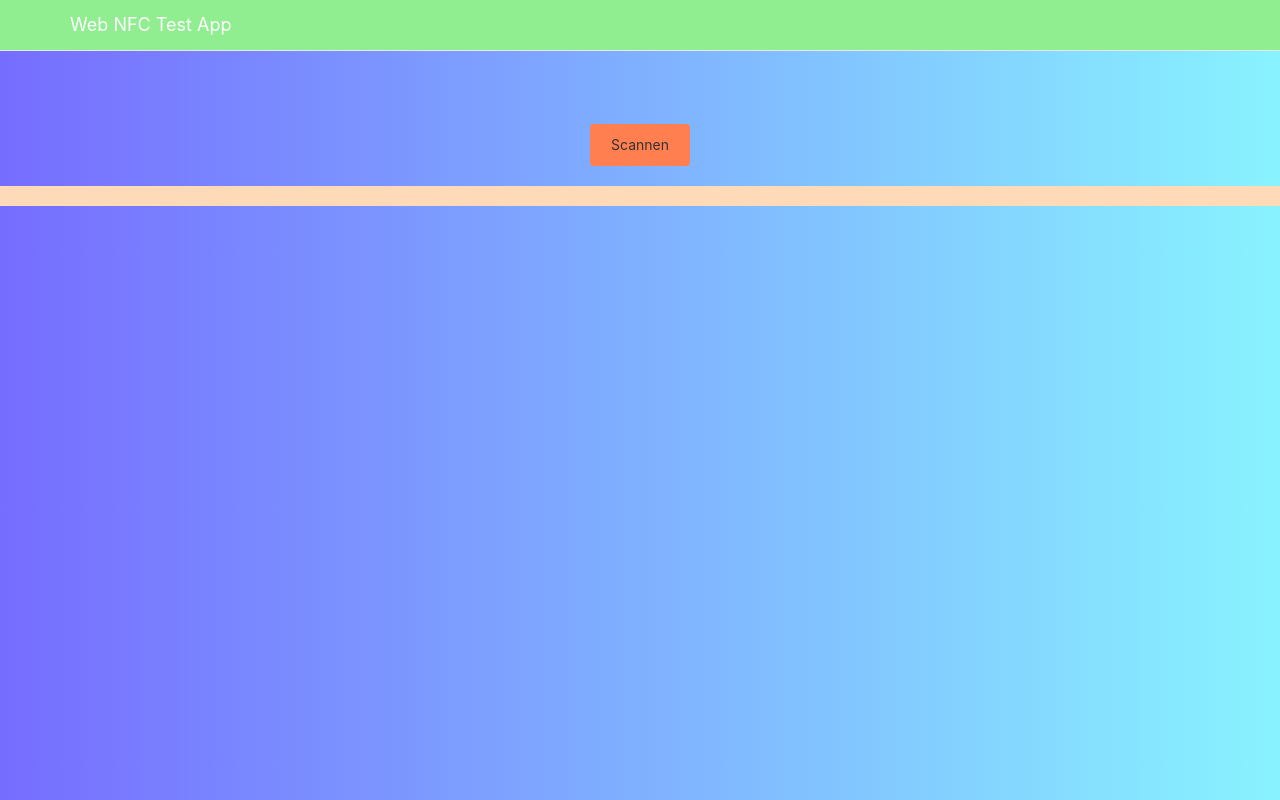
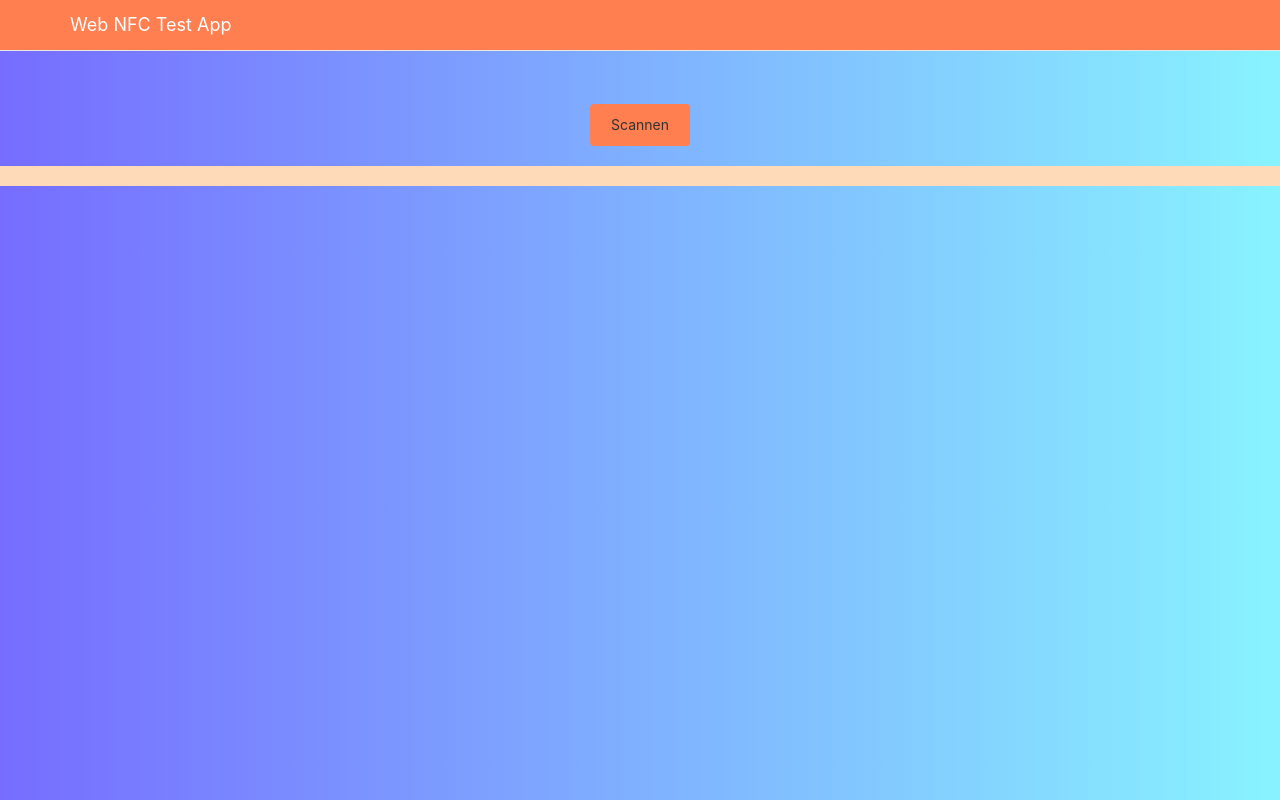
Before and after one commit to hanniii/web-nfc-test-app, a React (Create React App) app: page / in a window 1280 px wide. Built offline with nearby package versions, Linux system fonts and the light colour scheme.

Commit message:
Am 18.06.2020 um 17:41 Uhr

```diff
--- a/src/App.css
+++ b/src/App.css
@@ -43,7 +43,7 @@ button{
 }
 
 .navbar{
-  background-color: lightgreen;
+  background-color:coral;
   color: white;
 }
 
--- a/src/App.js
+++ b/src/App.js
@@ -22,9 +22,9 @@ async function readTag(){
             fillImg(decoder.decode(record.data));
           }
           if(decoder.decode(record.data).substring(0, 4) != 'http'){
-            fillText(decoder.decode(record.data));
+            consoleLog("\n" + decoder.decode(record.data) + "\n" );
           }
-          consoleLog("\n" + decoder.decode(record.data) + "\n" );
+          //consoleLog("\n" + decoder.decode(record.data) + "\n" );
         }
       }
     } catch(error) {
@@ -60,10 +60,6 @@ function fillImg(data) {
   linkImg.src = data;
 };
 
-function fillText(data) {
-  var text = document.getElementById('fillText');
-  text.innerHTML += data + '</br>';
-};
 
 function App() {
   return (
@@ -71,7 +67,6 @@ function App() {
       <div className="img">
         <img id="fillImg" src="" class="img-fluid rounded" alt=""></img>
       </div>
-      <h3 className="fillText"></h3>
       <button type="button" className="btn" onClick={readTag}>Scannen</button>
       <div className="divlog">
         <div id="log"></div>
```
